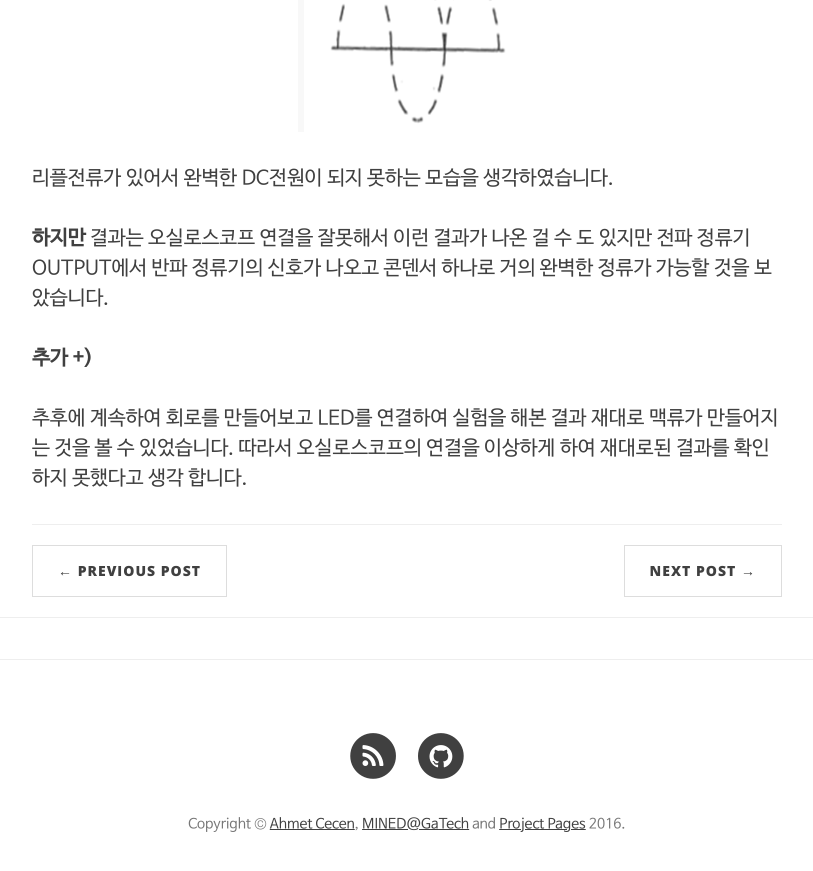
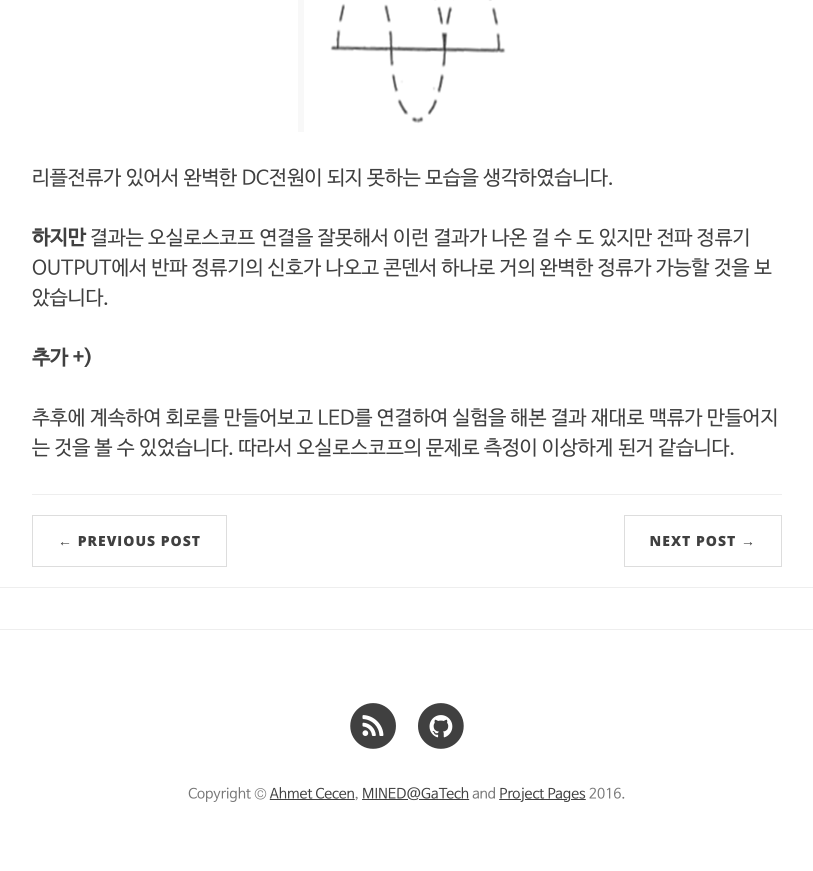
Before and after one commit to fbqweasd/fbqweasd.github.io, a Jekyll site: the page built from _posts/2019-04-03-full.md, in a window 1280 px wide and 900 px high, scrolled down 4021 px. Shown: the top 871 px of the window, without its empty margins (233-1046 px from the left). Built offline with Jekyll 4.4.1, drawn with Linux system fonts in a browser that asks for light colours; nearby versions of some CDN libraries; comment, search, counter and statistics services are not loaded.

Commit message:
full post update

```diff
--- a/_posts/2019-04-03-full.md
+++ b/_posts/2019-04-03-full.md
@@ -66,4 +66,4 @@ category: 개인공부
 
 **추가 +)**
 
-추후에 계속하여 회로를 만들어보고 LED를 연결하여 실험을 해본 결과 재대로 맥류가 만들어지는 것을 볼 수 있었습니다. 따라서 오실로스코프의 연결을 이상하게 하여 재대로된 결과를 확인하지 못했다고 생각 합니다.
+추후에 계속하여 회로를 만들어보고 LED를 연결하여 실험을 해본 결과 재대로 맥류가 만들어지는 것을 볼 수 있었습니다. 따라서 오실로스코프의 문제로 측정이 이상하게 된거 같습니다.
```
